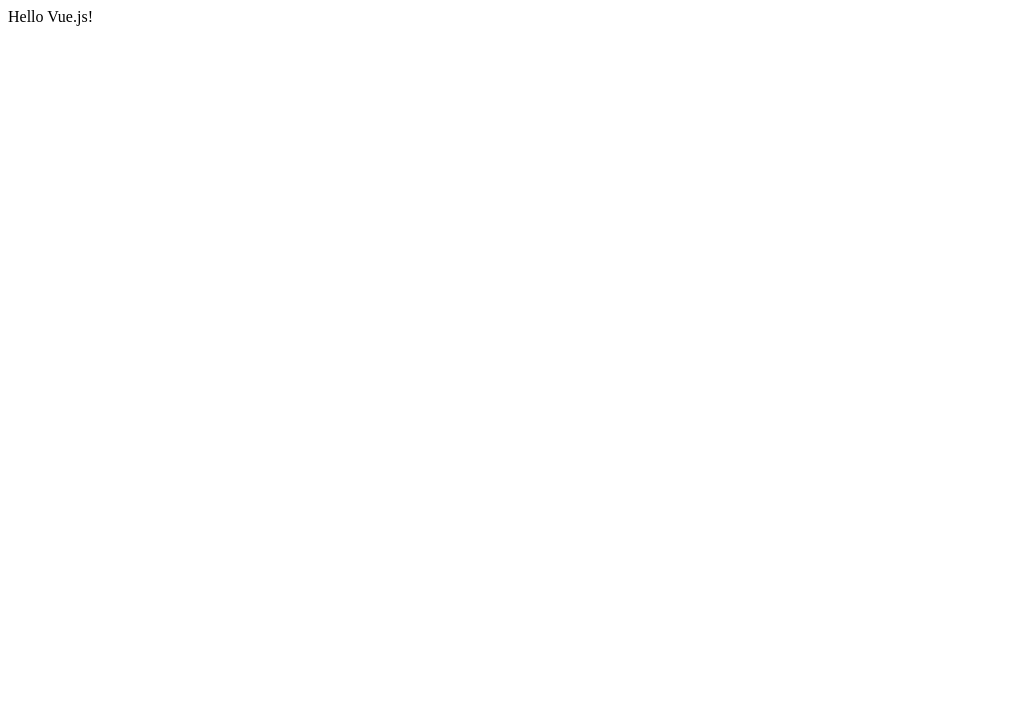
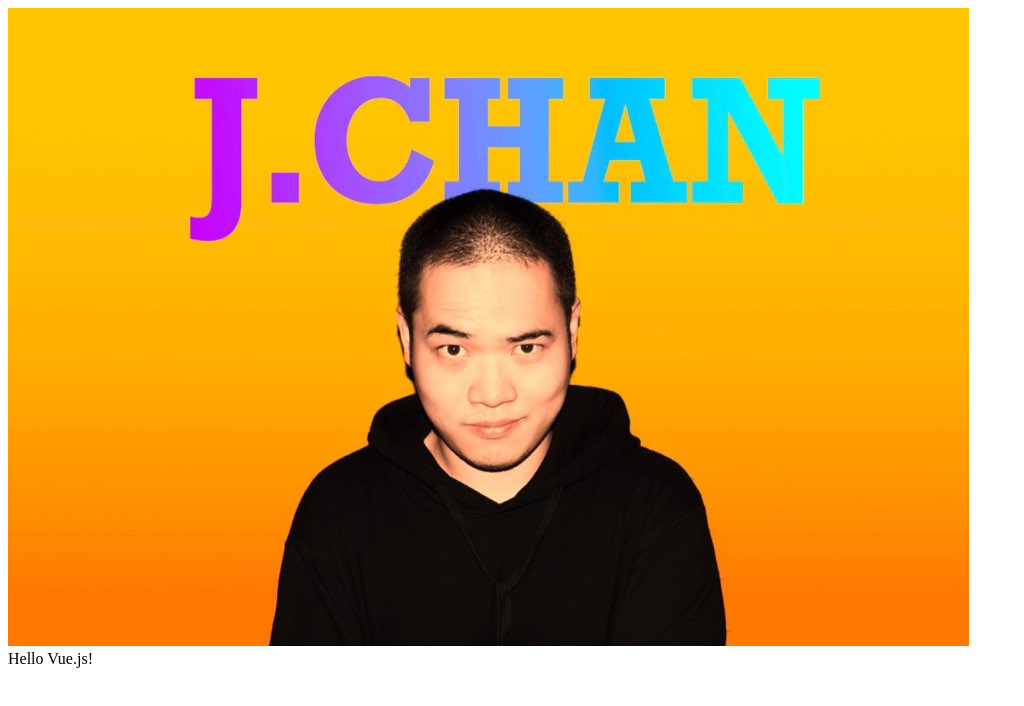
Before and after one commit to jaemoon-sim/jchanwedding, a plain HTML site: page index.html in a window 1280 px wide. Shown: the whole page, without its empty margins (0-1024 px from the left). Drawn offline with nearby package versions, Linux system fonts and the light colour scheme.

Commit message:
add jchan pic

```diff
--- a/index.html
+++ b/index.html
@@ -4,6 +4,7 @@
     <title>Vue.js Sample</title>
   </head>
   <body>
+    <img src="./jchan.jpeg"></img>
     <div id="app">
       {{ message }}
     </div>
@@ -17,5 +18,6 @@
         }
       });
     </script>
+
   </body>
 </html>
```
Also changed, not shown: jchan.jpeg (added).
